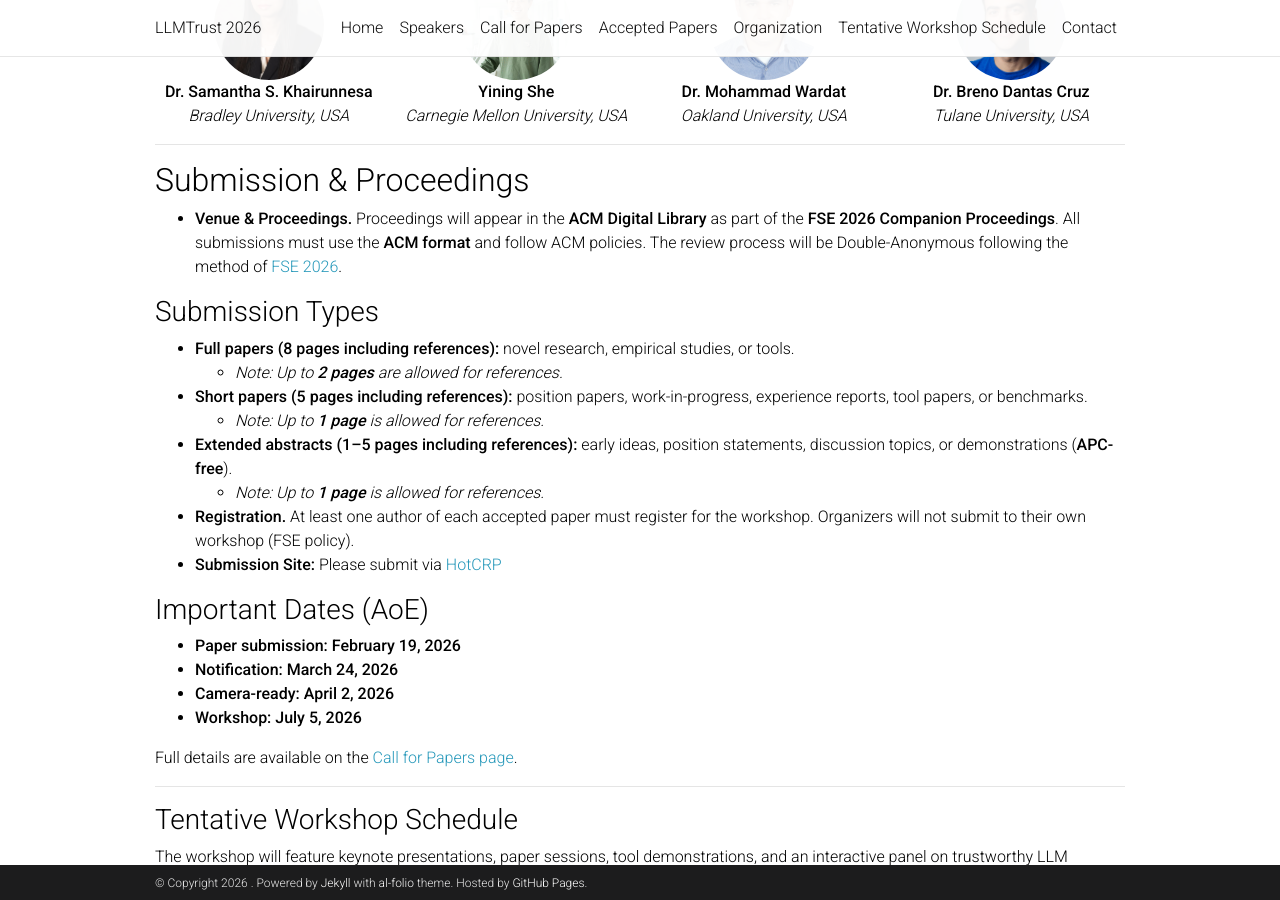
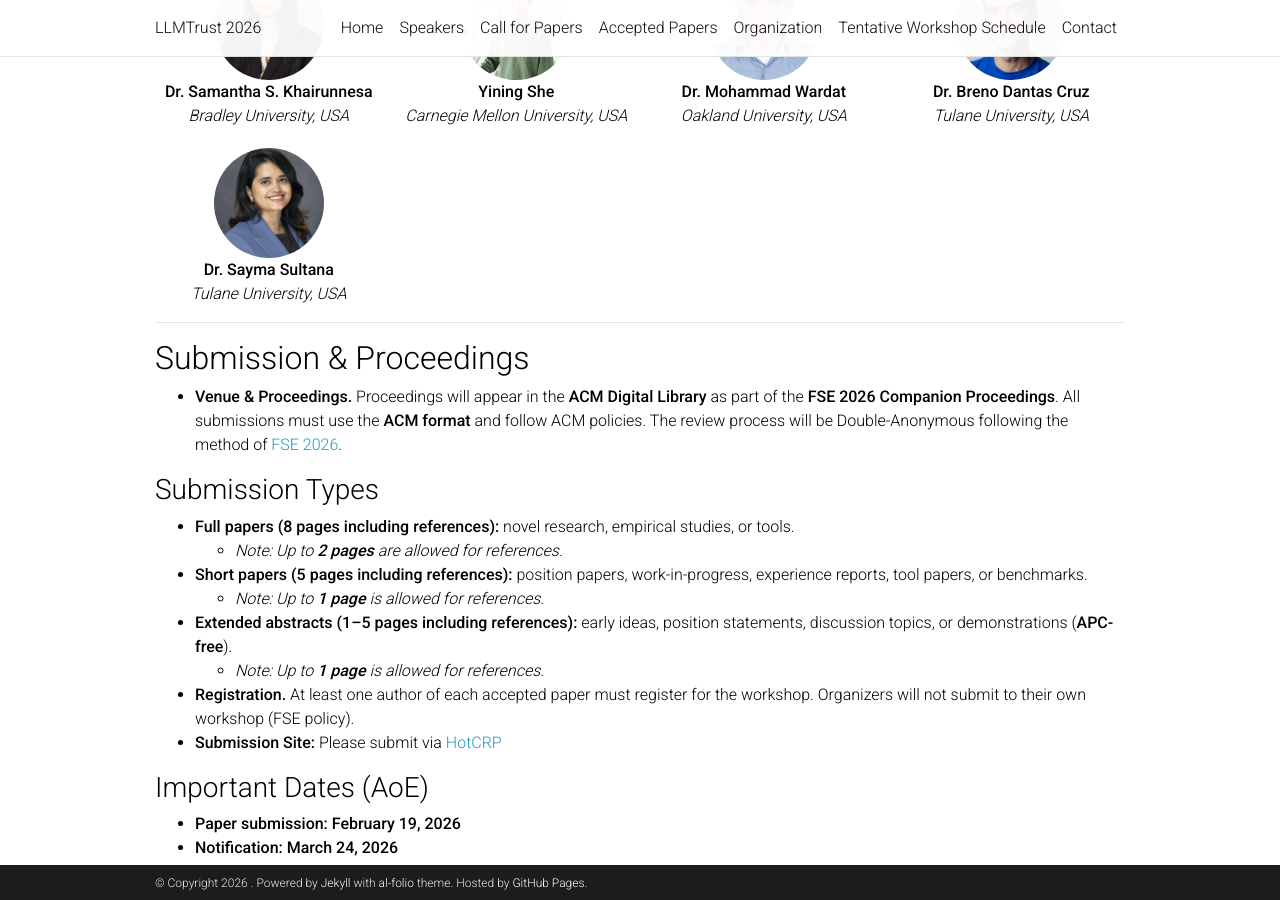
Before and after one commit to llmtrust2026/llmtrust2026.github.io, a Jekyll site: the page built from _pages/home.md, in a window 1280 px wide and 900 px high, scrolled down 1913 px. Built offline with Jekyll 4.4.1, drawn with Linux system fonts in a browser that asks for light colours; comment, search, counter and statistics services are not loaded; a style sheet for code colours, icons or effects is not loaded.

Commit message:
Update home.md

```diff
--- a/_pages/home.md
+++ b/_pages/home.md
@@ -175,6 +175,13 @@ Grounded in trustworthiness goals (fairness, accountability, transparency, safet
     <br><strong>Dr. Breno Dantas Cruz</strong><br><em>Tulane University, USA</em>
   </div>
 
+  <!-- 13 -->
+  <div style="text-align:center;">
+    <img src="{{ '/assets/img/tpc/sayma.jpg' | relative_url }}" alt="Sayma Sultana"
+         style="width:110px; height:110px; object-fit:cover; border-radius:50%;">
+    <br><strong>Dr. Sayma Sultana</strong><br><em>Tulane University, USA</em>
+  </div>
+
 </div>
 
 ---
```
